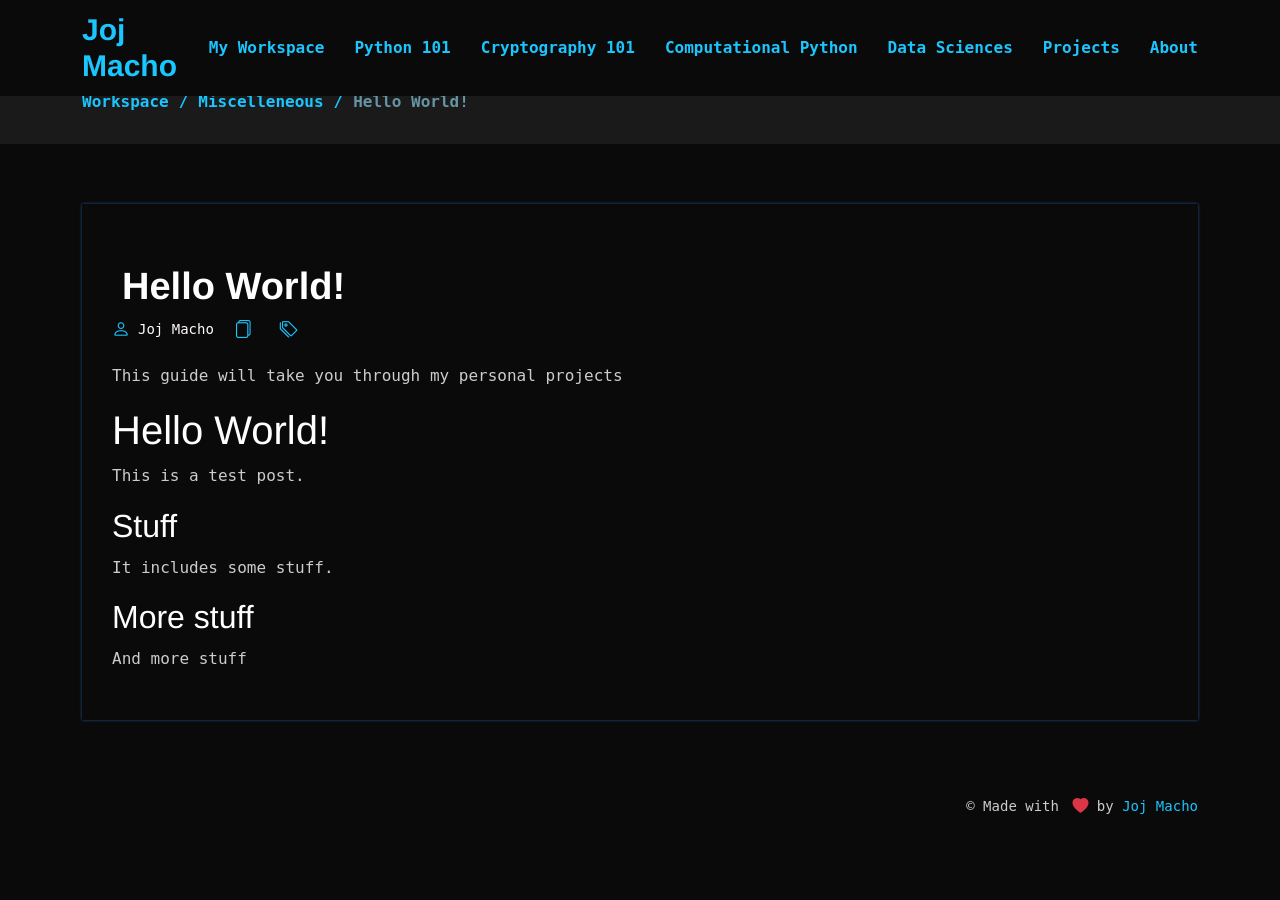
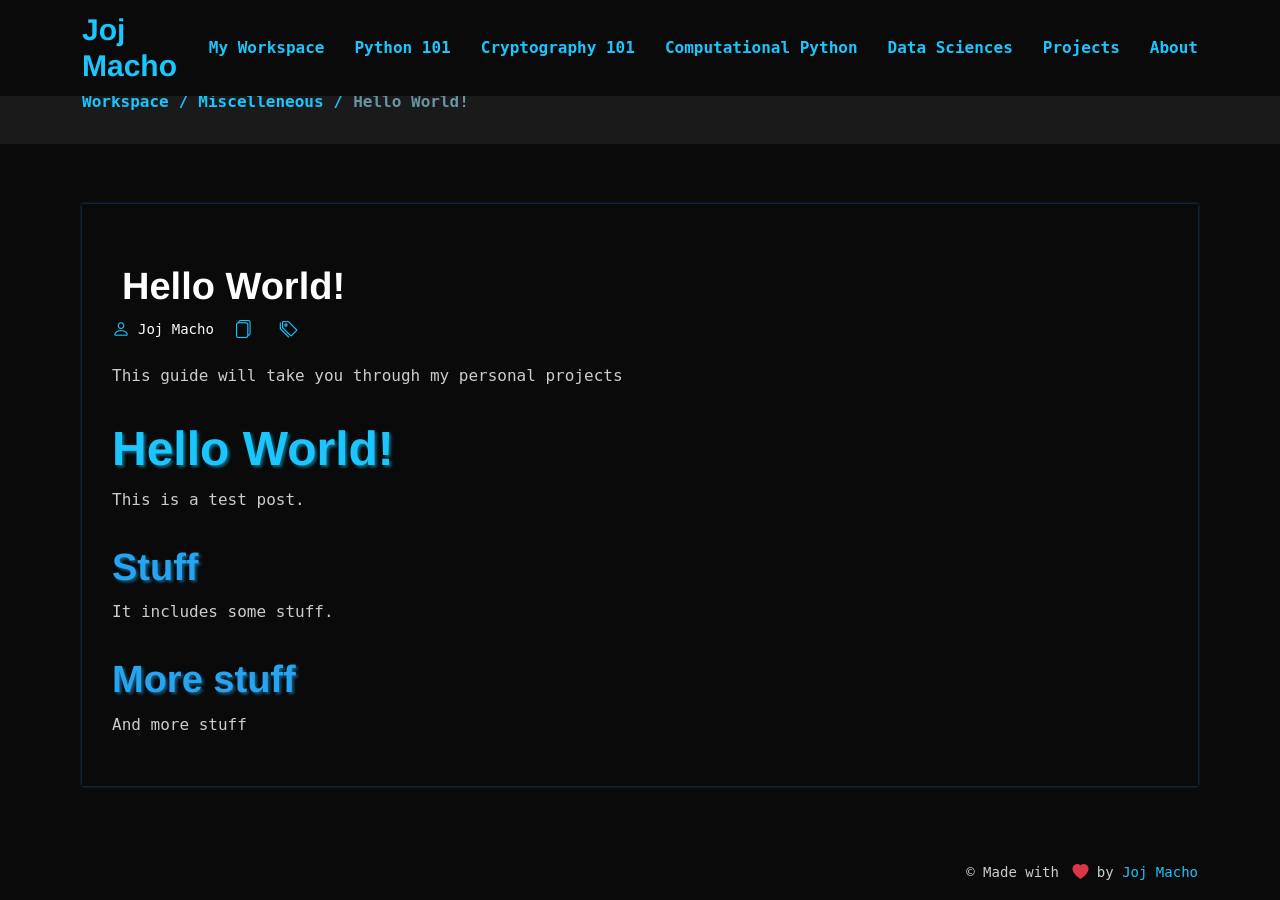
Before and after one commit to joj-macho/joj-macho.github.io, a Jekyll site: the page built from _posts/2023-01-01-hello-world.md, in a window 1280 px wide and 900 px high, scrolled down 290 px. Built offline with Jekyll 4.4.1, drawn with Linux system fonts in a browser that asks for light colours; before the commit the page ends 1124 px from its top, so only the background shows below that.

Commit message:
Update header styles in workspace.scss

```diff
--- a/_sass/workspace_styles.scss
+++ b/_sass/workspace_styles.scss
@@ -104,7 +104,7 @@ hr {
 
 .hero {
     width: 100%;
-    min-height: 80vh;
+    min-height: 70vh;
     background: var(--background-color) url("../images/portfolio/adelin-preda--tOr_T4qTpQ-unsplash.jpg") top center;
     background-size: cover;
     position: relative;
@@ -771,44 +771,53 @@ margin-top: 20px;
     line-height: 1.8;
 }
 
+.workspace .workspace-details .content h1 {
+    font-size: 48px;
+    color: #1bc5fe;
+    font-weight: bold;
+    margin-top: 30px;
+    text-shadow: 2px 2px 3px rgba(27, 197, 254, 0.5);
+}
+
+.workspace .workspace-details .content h2 {
+    font-size: 38px;
+    color: #26a4f0;
+    text-shadow: 2px 2px 3px rgba(38, 164, 240, 0.5);
+    font-weight: bold;
+    margin-top: 30px;
+}
 
 .workspace .workspace-details .content h3 {
-    font-size: 32px;
+    font-size: 30px;
+    color: #3093db;
+    text-shadow: 2px 2px 3px rgba(48, 147, 219, 0.5);
+    font-weight: bold;
     margin-top: 30px;
-    font-weight: 600;
-    color: #1bc5fe;
-
 }
 
-/* .workspace .workspace-details .content h3:after {
-    content: "";
-    position: absolute;
-    display: block;
-    width: 50%;
-    height: 1px;
-    background: var(--accent-blue);
-    margin: auto;
-} */
 
 .workspace .workspace-details .content h4 {
-    font-size: 28px;
+    font-size: 26px;
+    color: #3a82c8;
+    text-shadow: 2px 2px 3px rgba(58, 130, 200, 0.5);
+    font-weight: bold;
     margin-top: 30px;
-    font-weight: 550;
-    color: #1ba7fede;
 }
 
 .workspace .workspace-details .content h5 {
     font-size: 22px;
+    color: #4471bf;
+    text-shadow: 2px 2px 3px rgba(68, 113, 191, 0.5);
+    font-weight: bold;
     margin-top: 30px;
-    font-weight: 520;
-    color: #1b8cfede;
 }
 
 .workspace .workspace-details .content h6 {
     font-size: 18px;
+    color: #4e60ac;
+    text-shadow: 2px 2px 3px rgba(78, 96, 172, 0.5);
+    font-weight: bold;
     margin-top: 30px;
-    font-weight: 500;
-    color: #1b5bfede;
 }
 
 .workspace .image-block {
@@ -820,17 +829,6 @@ margin-top: 20px;
     border-radius: 6px;
 }
 
-/* .workspace .image-block img {
-    margin: 10px 0;
-} */
-
-
-/* .workspace .workspace-details .content blockquote {
-    overflow: hidden;
-    background-color: rgba(27, 47, 69, 0.06);
-    padding: 30px;
-    position: relative;
-} */
 .workspace .workspace-details .content blockquote {
     background-color: rgba(27, 47, 69, 0.06);
     padding: 20px;
```
